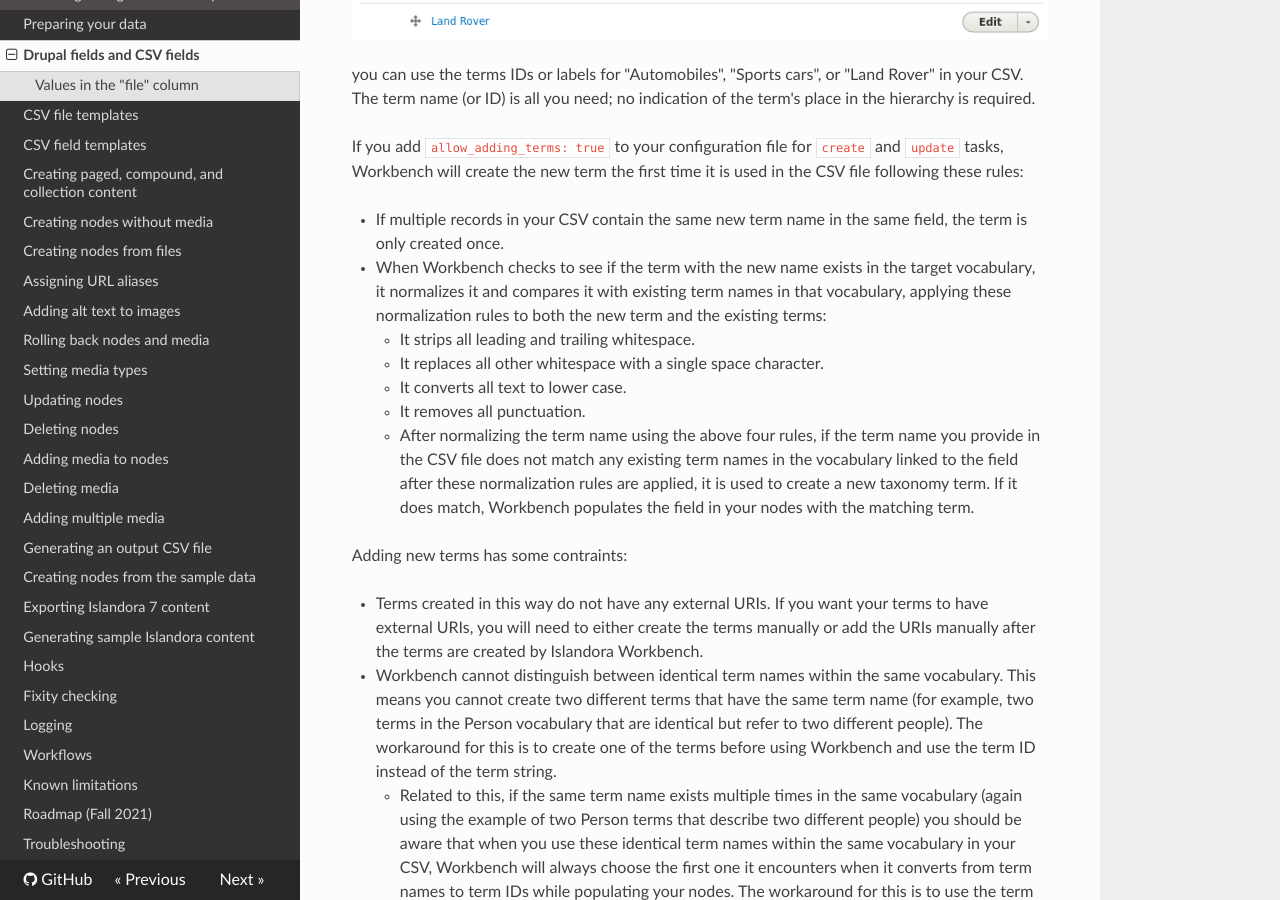
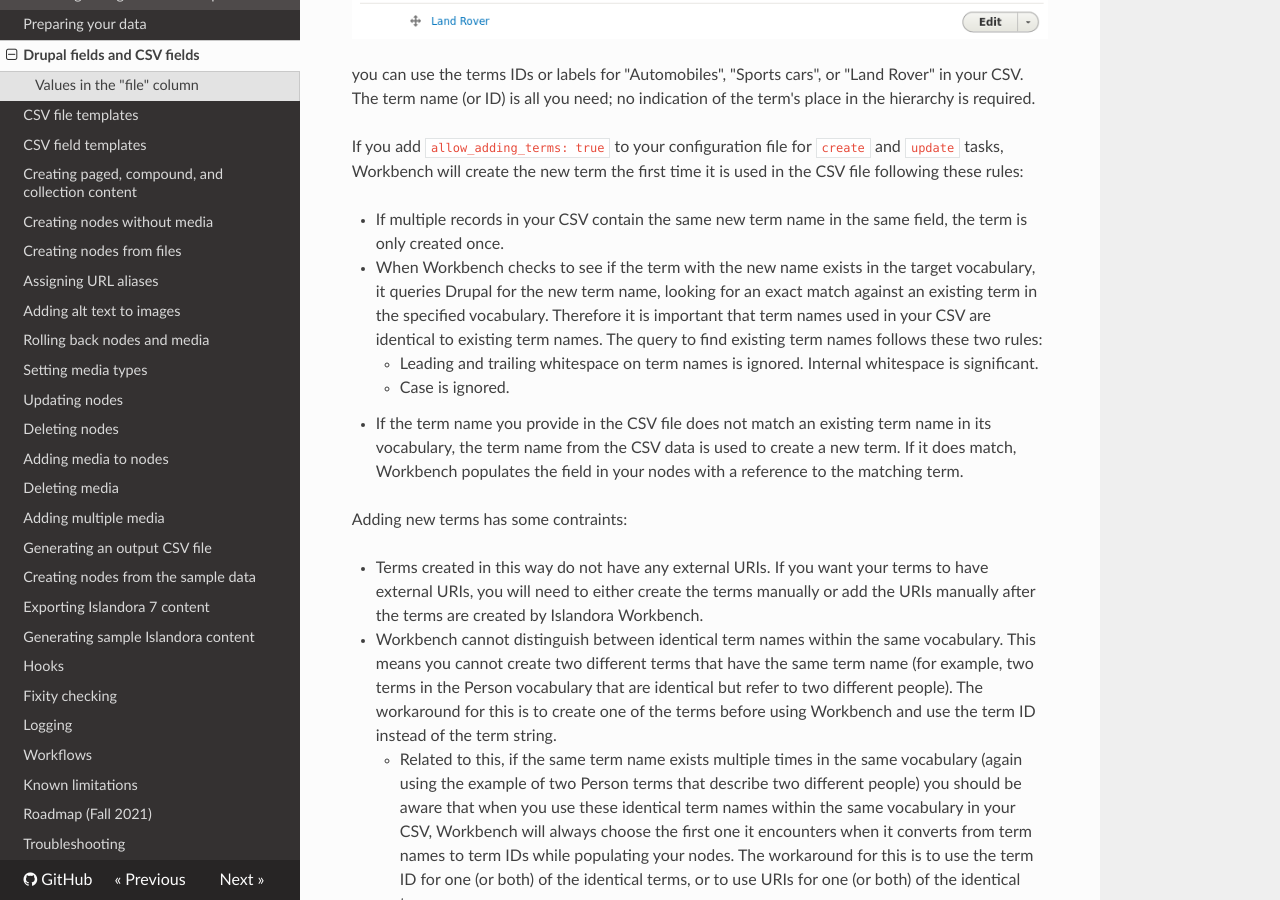
Before and after one commit to mjordan/islandora_workbench_docs, an MkDocs documentation site: the page built from docs/fields.md, in a window 1280 px wide and 900 px high, scrolled down 7524 px. Built offline with MkDocs 1.6.1, drawn with Linux system fonts in a browser that asks for light colours; nearby versions of some CDN libraries; old or Windows-style settings are respelled for this version of MkDocs.

Commit message:
Updated docs to reflect changes in taxo term querying implemented in https://github.com/mjordan/islandora_workbench/issues/312.

```diff
--- a/docs/fields.md
+++ b/docs/fields.md
@@ -201,12 +201,10 @@ you can use the terms IDs or labels for "Automobiles", "Sports cars", or "Land R
 If you add `allow_adding_terms: true` to your configuration file for `create` and `update` tasks, Workbench will create the new term the first time it is used in the CSV file following these rules:
 
 * If multiple records in your CSV contain the same new term name in the same field, the term is only created once.
-* When Workbench checks to see if the term with the new name exists in the target vocabulary, it normalizes it and compares it with existing term names in that vocabulary, applying these normalization rules to both the new term and the existing terms:
-    * It strips all leading and trailing whitespace.
-    * It replaces all other whitespace with a single space character.
-    * It converts all text to lower case.
-    * It removes all punctuation.
-    * After normalizing the term name using the above four rules, if the term name you provide in the CSV file does not match any existing term names in the vocabulary linked to the field after these normalization rules are applied, it is used to create a new taxonomy term. If it does match, Workbench populates the field in your nodes with the matching term.
+* When Workbench checks to see if the term with the new name exists in the target vocabulary, it queries Drupal for the new term name, looking for an exact match against an existing term in the specified vocabulary. Therefore it is important that term names used in your CSV are identical to existing term names. The query to find existing term names follows these two rules:
+    * Leading and trailing whitespace on term names is ignored. Internal whitespace is significant.
+    * Case is ignored.
+* If the term name you provide in the CSV file does not match an existing term name in its vocabulary, the term name from the CSV data is used to create a new term. If it does match, Workbench populates the field in your nodes with a reference to the matching term.
 
 Adding new terms has some contraints:
 
```
Also changed, not shown: site/index.html, site/sitemap.xml.
